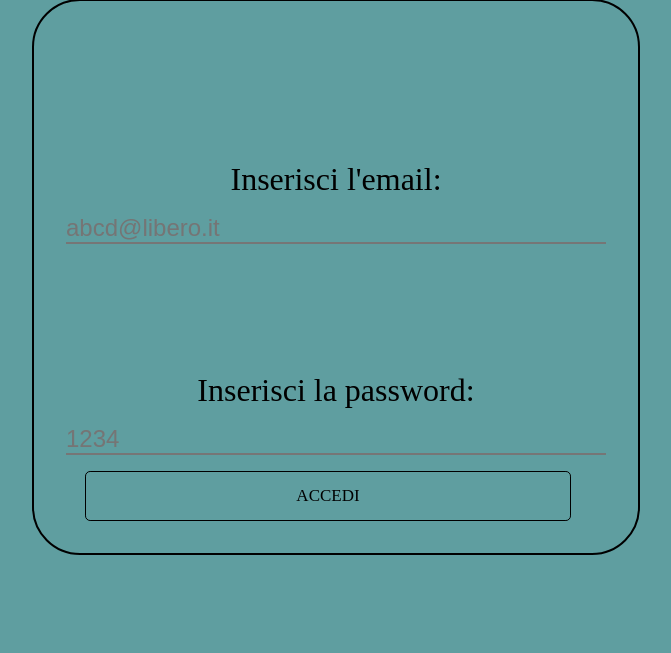
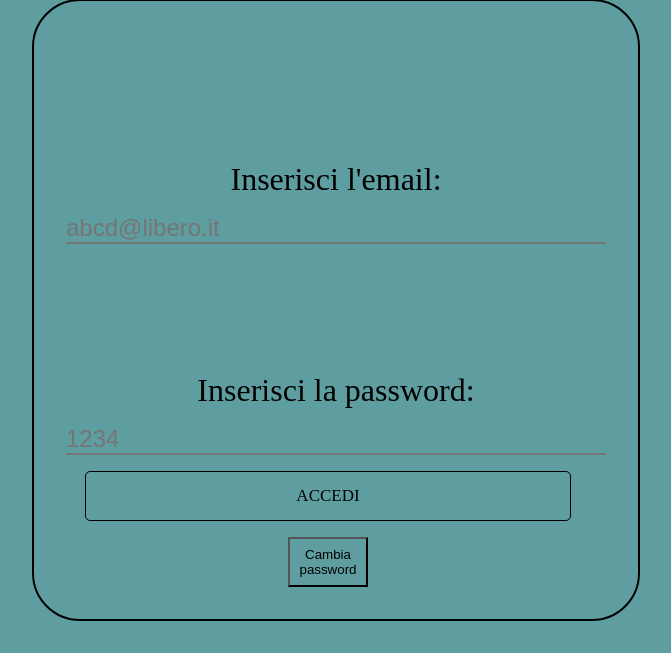
Before and after one commit to VincenzoMinardi/edusogno-esercizio, a PHP site: page /login.php in a window 1280 px wide. Shown: the part 252-905 px from the top of the page, without its empty margins (304-975 px from the left). Before the commit the page ends 807 px from the top, so only its background shows below. Run offline with PHP 8.4, Linux system fonts and the light colour scheme.

Commit message:
fix error function login

```diff
--- a/login.php
+++ b/login.php
@@ -1,3 +1,7 @@
+<?php
+require_once 'Connect.php';
+?>
+
 <!DOCTYPE html>
 <html lang="en">
 
@@ -6,7 +10,8 @@
     <meta http-equiv="X-UA-Compatible" content="IE=edge">
     <meta name="viewport" content="width=device-width, initial-scale=1.0">
     <link rel="stylesheet" href="style.css">
-    <title>Document</title>
+    <title>Login</title>
+    <script src="./assets/js/script.js" defer></script>
 </head>
 
 <body>
@@ -37,6 +42,7 @@
                     </div>
                     <button class="button-register" type="submit"> Accedi</button>
                 </form>
+                <button class="button-change" id="change">Cambia password</button>
             </div>
 
         </div>
@@ -60,9 +66,6 @@ if (!mysqli_select_db($conn, $db_name)) {
     die("Selezione del database fallita: " . mysqli_error($conn));
 }
 
-
-
-
 if (isset($_POST['email']) && isset($_POST['password'])) {
     function validate($data)
     {
@@ -75,12 +78,13 @@ if (isset($_POST['email']) && isset($_POST['password'])) {
     $email = validate($_POST['email']);
     $password = validate($_POST['password']);
 
-    $sql = "SELECT * FROM utenti WHERE email='$email'";
+    $sql = "SELECT * FROM utenti WHERE email= '$email' AND password='$password'";
+
     $result = mysqli_query($conn, $sql);
 
     if (mysqli_num_rows($result) === 1) {
         $row = mysqli_fetch_assoc($result);
-        if (password_verify($password, $row['password'])) {
+        if ($row['email'] === $email && $row['password'] === $password) {
             $_SESSION['email'] = $row['email'];
             $_SESSION['password'] = $row['password'];
             $_SESSION['nome'] = $row['nome'];
```
